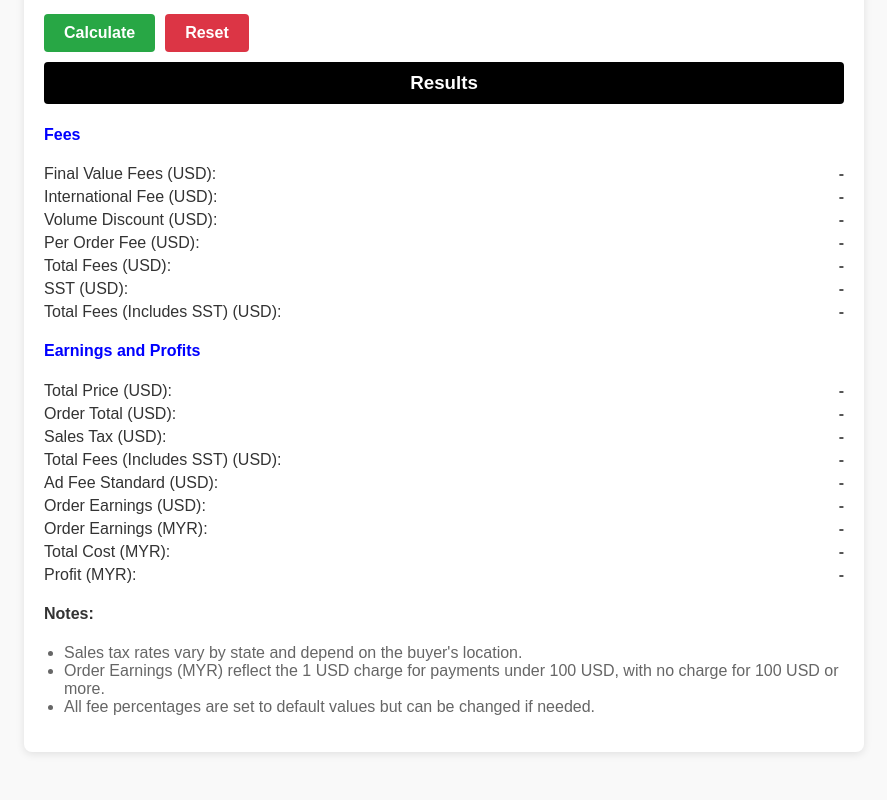
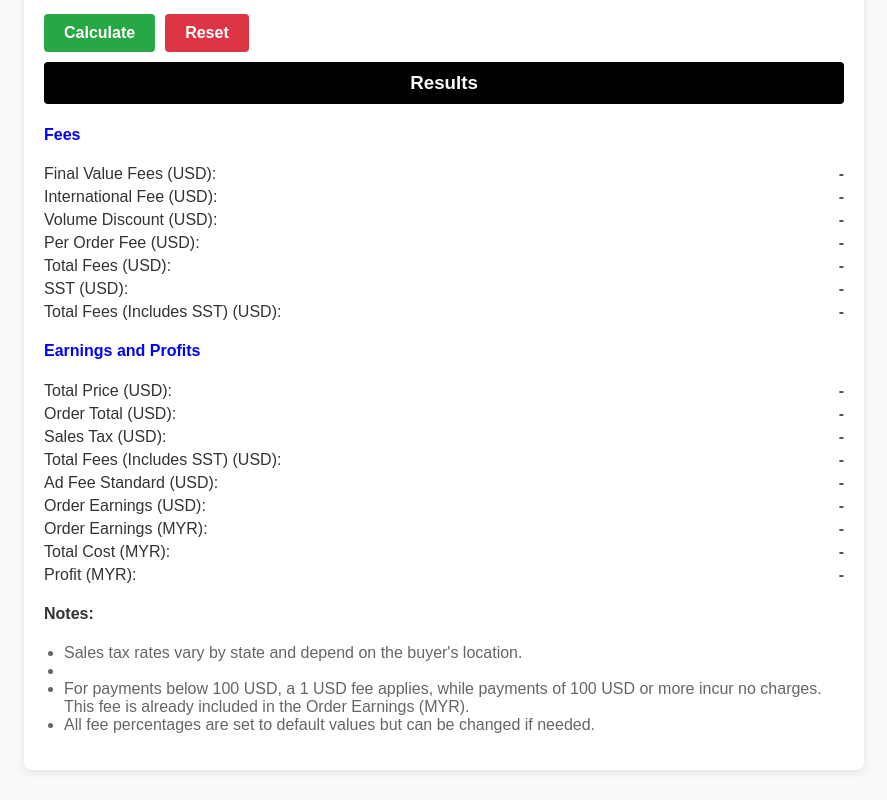
Before and after one commit to MY-user-der/eBayCalc-MY-v1.0.1, a plain HTML site: page index.html in a window 1280 px wide. Shown: the part 1167-1967 px from the top of the page, without its empty margins (196-1083 px from the left). Drawn offline with Linux system fonts and the light colour scheme.

Commit message:
Update index.html

```diff
--- a/index.html
+++ b/index.html
@@ -103,7 +103,7 @@
             <h4>Notes:</h4>
             <ul>
                 <li>Sales tax rates vary by state and depend on the buyer's location.</li>
-                <li> Order Earnings (MYR) reflect the 1 USD charge for payments under 100 USD, with no charge for 100 USD or more.</li>
+                <li><li>For payments below 100 USD, a 1 USD fee applies, while payments of 100 USD or more incur no charges. This fee is already included in the Order Earnings (MYR).</li></li>
                 <li>All fee percentages are set to default values but can be changed if needed.</li>
             </ul>
         </div>
```
